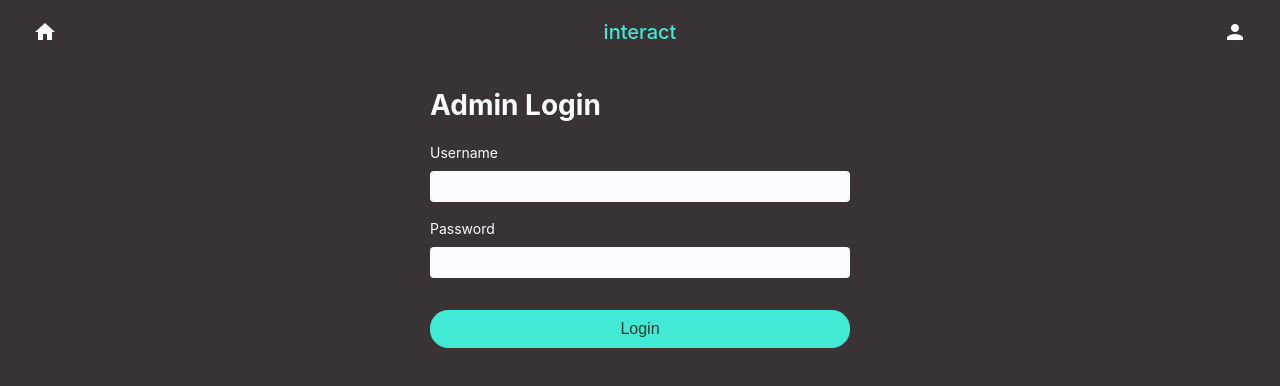
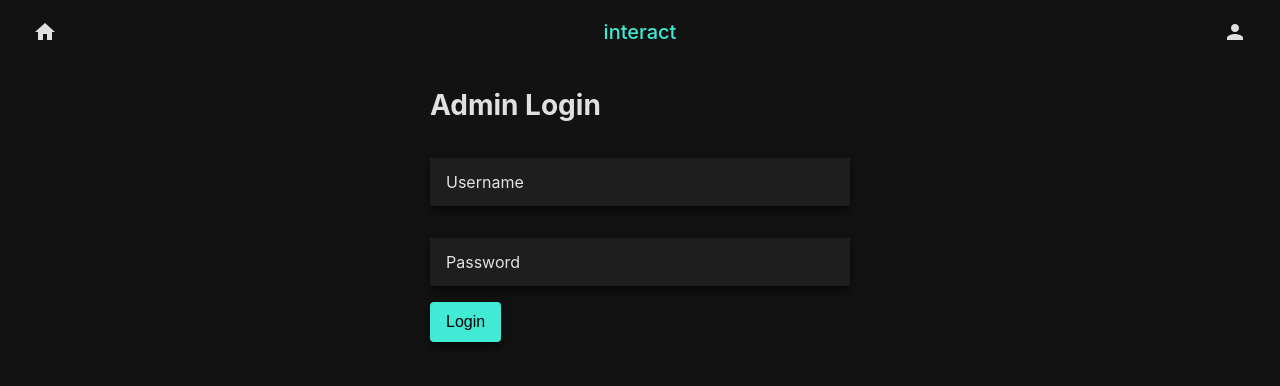
Before and after one commit to koozy0/interact-frontend, a React (Create React App) app: page /admin/login in a window 1280 px wide. Shown: the top 386 px of the page. Built offline with nearby package versions, Linux system fonts and the light colour scheme.

Commit message:
Add Button and Input components

```diff
--- /dev/null
+++ b/src/components/Button.js
@@ -0,0 +1,34 @@
+import React from 'react';
+
+const Button = ({ label, ...rest }) => (
+  <button style={styles.button} {...rest}>
+    <span style={styles.label}>{label}</span>
+    <div style={styles.label}></div>
+  </button>
+);
+
+export default Button;
+
+const styles = {
+  button: {
+    position: 'relative',
+    height: '40px',
+    border: '0',
+    outline: 'none',
+    padding: '0 16px',
+    minWidth: '64px',
+    background: 'var(--primary)',
+    boxShadow: 'var(--shadow)',
+    borderRadius: '4px',
+  },
+  label: {
+    fontSize: '16px',
+  },
+  overlay: {
+    position: 'absolute',
+    top: '0',
+    left: '0',
+    bottom: '0',
+    right: '0',
+  },
+};
--- /dev/null
+++ b/src/components/Input.js
@@ -0,0 +1,51 @@
+import React from 'react';
+
+const Input = ({ label, ...rest }) => (
+  <div style={styles.wrapper} className='custom-input'>
+    <span style={styles.label} className='floating-label'>
+      {label}
+    </span>
+    <input style={styles.input} {...rest} />
+    <div style={styles.overlay}></div>
+  </div>
+);
+
+export default Input;
+
+const styles = {
+  wrapper: {
+    position: 'relative',
+    marginTop: '32px',
+  },
+  label: {
+    position: 'absolute',
+    top: '50%',
+    left: '16px',
+    transform: 'translate(0%, -50%)',
+    transition: 'transform 350ms, font-size 350ms',
+    fontSize: '16px',
+    userSelect: 'none',
+    pointerEvents: 'none',
+  },
+  input: {
+    height: '48px',
+    outline: 'none',
+    padding: '0 16px',
+    border: '0',
+    background: 'var(--dark)',
+    color: 'var(--light)',
+    caret: 'var(--light)',
+    width: '100%',
+    boxShadow: 'var(--shadow)',
+    borderRadius: '4px',
+  },
+  overlay: {
+    position: 'absolute',
+    top: '0',
+    left: '0',
+    right: '0',
+    bottom: '0',
+    background: 'var(--elevation-1)',
+    pointerEvents: 'none',
+  },
+};
--- a/src/components/admin/AdminLogin.js
+++ b/src/components/admin/AdminLogin.js
@@ -4,6 +4,8 @@ import Alert from '../Alert';
 import { deleteErrors } from '../../actions/error';
 import { connect } from 'react-redux';
 import {} from '../../actions/user';
+import Button from '../Button';
+import Input from '../Input';
 
 class AdminLogin extends Component {
   state = {
@@ -19,7 +21,8 @@ class AdminLogin extends Component {
   onSubmit = e => {
     e.preventDefault();
     const { username, password } = this.state;
-    this.props.login({ username, password });
+    console.log({ username, password });
+    // this.props.login({ username, password });
   };
 
   componentDidUpdate(prevProps) {
@@ -52,30 +55,31 @@ class AdminLogin extends Component {
               <Alert msg={errMsg} color='danger' visible={errMsg.length > 0} />
 
               <div className='input-grp'>
-                <label htmlFor='username'>Username</label>
-                <input
+                <Input
                   type='text'
                   id='username'
                   name='username'
+                  label='Username'
                   autoComplete='off'
                   onChange={this.onChange}
                 />
               </div>
 
               <div className='input-grp'>
-                <label htmlFor='password'>Password</label>
-                <input
+                <Input
                   type='password'
                   id='password'
                   name='password'
+                  label='Password'
                   autoComplete='off'
                   onChange={this.onChange}
                 />
               </div>
 
-              <button type='submit' className='btn btn-primary w-100 mt-3'>
+              <Button label='Login' type='submit' />
+              {/* <button type='submit' className='btn btn-primary w-100 mt-3'>
                 Login
-              </button>
+              </button> */}
             </form>
           </div>
         </div>
--- a/src/components/home/Autocomplete.js
+++ b/src/components/home/Autocomplete.js
@@ -30,8 +30,7 @@ export class Autocomplete extends Component {
     const suggestionsList = (
       <ul
         className='autocomplete-list'
-        style={this.focus ? { display: 'block' } : { display: 'hidden' }}
-      >
+        style={this.focus ? { display: 'block' } : { display: 'hidden' }}>
         {suggestions.map(suggestion => {
           const { _id, name, code, start: _start, end: _end } = suggestion;
           const start = this.formatTimestamp(_start);
@@ -60,12 +59,12 @@ export class Autocomplete extends Component {
           onFocus={this.onFocus}
           onBlur={this.onBlur}
         />
+        <div style={styles.inputOverlay}></div>
         <button
           style={{
             ...styles.searchButton,
             ...(isLoading && styles.searchButtonIsLoading),
-          }}
-        >
+          }}>
           {isLoading ? (
             <Spinner />
           ) : (
@@ -84,6 +83,8 @@ export default Autocomplete;
 const styles = {
   form: {
     position: 'relative',
+    overflow: 'hidden',
+    borderRadius: '32px',
   },
   input: {
     width: '100%',
@@ -93,6 +94,22 @@ const styles = {
     border: '0',
     lineHeight: '24px',
     fontSize: '14px',
+    boxShadow: 'var(--shadow)',
+    background: 'var(--dark)',
+    position: 'relative',
+    caret: 'var(--light)',
+    color: 'var(--light)',
+  },
+  inputOverlay: {
+    borderRadius: '32px',
+    position: 'absolute',
+    top: '0',
+    left: '0',
+    right: '0',
+    bottom: '0',
+    zIndex: 100,
+    pointerEvents: 'none',
+    background: 'var(--elevation-1)',
   },
   searchButton: {
     background: 'var(--primary)',
--- a/src/index.css
+++ b/src/index.css
@@ -1,11 +1,22 @@
 :root {
-  --dark: #3a3335;
-  --light: #fafaff;
-  --danger: #f52f57;
+  --dark: #121212;
+  --light: rgba(255, 255, 255, 0.87);
+  --danger: #cf6679;
   --warn: #f4d06f;
   --success: #37ff8b;
   --primary: #41ead4;
   --secondary: #51d6ff;
+  --shadow: 0 5px 10px rgba(0, 0, 0, 0.54);
+  --elevation-0: rgba(255, 255, 255, 0);
+  --elevation-1: rgba(255, 255, 255, 0.05);
+  --elevation-2: rgba(255, 255, 255, 0.07);
+  --elevation-3: rgba(255, 255, 255, 0.08);
+  --elevation-4: rgba(255, 255, 255, 0.09);
+  --elevation-5: rgba(255, 255, 255, 0.11);
+  --elevation-6: rgba(255, 255, 255, 0.12);
+  --elevation-7: rgba(255, 255, 255, 0.14);
+  --elevation-8: rgba(255, 255, 255, 0.15);
+  --elevation-9: rgba(255, 255, 255, 0.16);
 }
 
 body {
@@ -20,7 +31,7 @@ body {
 html,
 body {
   background-color: var(--dark);
-  color: #fafaff;
+  color: var(--light);
   line-height: 1.5;
   height: 100%;
   font-size: 14px;
@@ -44,6 +55,10 @@ h5,
 h6,
 p {
   margin: 0;
+}
+
+button {
+  outline: none;
 }
 
 i {
--- a/src/styles/input.css
+++ b/src/styles/input.css
@@ -15,3 +15,8 @@
   border: 0;
   background-color: var(--light);
 }
+
+.custom-input:focus-within > .floating-label {
+  transform: translate(-16px, -52px) !important;
+  font-size: 14px !important;
+}
```
